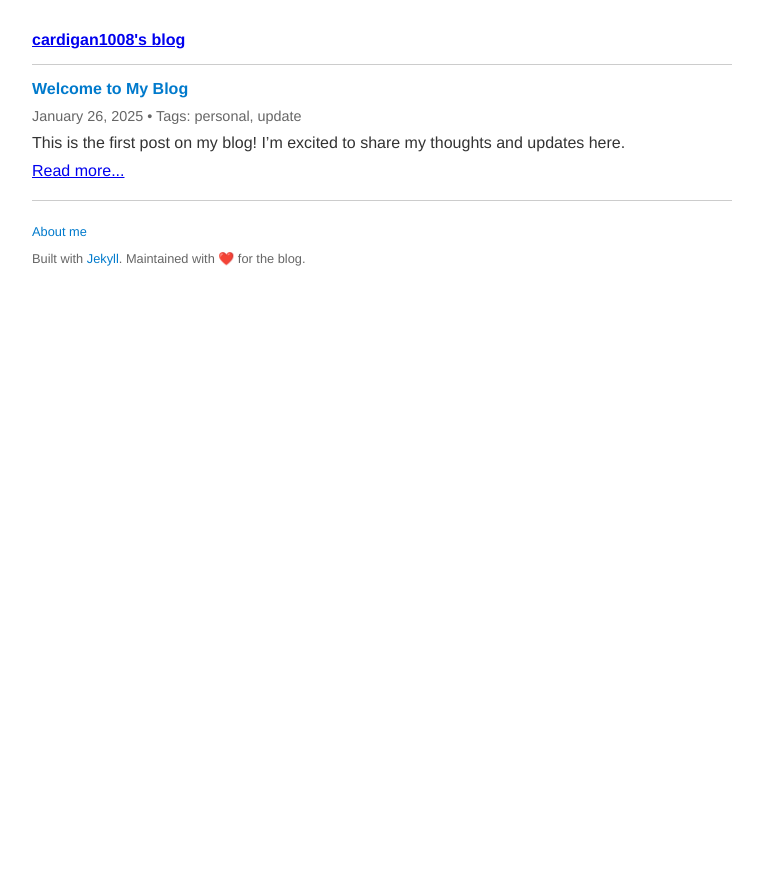
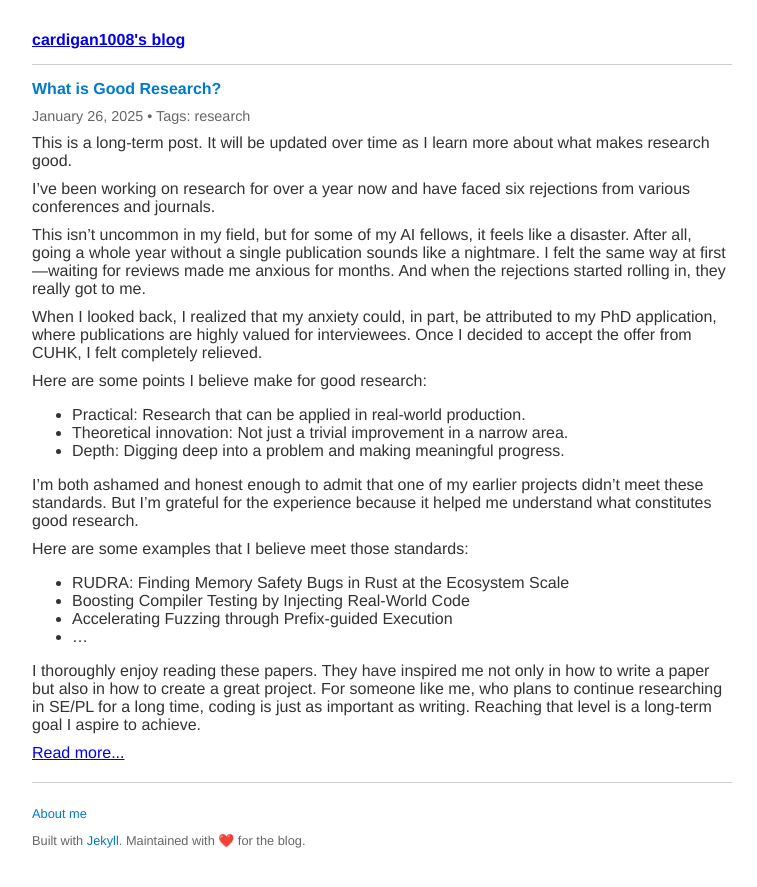
Before and after one commit to cardigan1008/cardigan1008.github.io, a Jekyll site: the page built from blog.md, in a window 1280 px wide. Shown: the top 887 px of the page, without its empty margins (258-1015 px from the left). Built offline with Jekyll 4.4.1, drawn with Linux system fonts in a browser that asks for light colours.

Commit message:
feat: blog-25-01-26

```diff
--- a/_config.yml
+++ b/_config.yml
@@ -59,4 +59,6 @@ exclude:
   - minimal-light.gemspec
   - html_source_file/
 
+# blog
 future: true
+excerpt_separator: <!--more-->
--- a/_posts/2025-01-26-welcome-to-my-blog.md
+++ /dev/null
@@ -1,9 +0,0 @@
----
-layout: post
-title: "Welcome to My Blog"
-date: 2025-01-26 10:00:00
-categories: [intro]
-tags: [personal, update]
----
-
-This is the first post on my blog! I'm excited to share my thoughts and updates here.
--- /dev/null
+++ b/_posts/2025-01-26-what-is-good-research.md
@@ -0,0 +1,32 @@
+---
+layout: post
+title: "What is Good Research?"
+date: 2025-01-26 21:44:00
+categories: [misc]
+tags: [research]
+---
+
+This is a long-term post. It will be updated over time as I learn more about what makes research good.
+
+I’ve been working on research for over a year now and have faced six rejections from various conferences and journals.
+
+This isn’t uncommon in my field, but for some of my AI fellows, it feels like a disaster. After all, going a whole year without a single publication sounds like a nightmare. I felt the same way at first—waiting for reviews made me anxious for months. And when the rejections started rolling in, they really got to me.
+
+When I looked back, I realized that my anxiety could, in part, be attributed to my PhD application, where publications are highly valued for interviewees. Once I decided to accept the offer from CUHK, I felt completely relieved.
+
+Here are some points I believe make for good research:
+
+- Practical: Research that can be applied in real-world production.
+- Theoretical innovation: Not just a trivial improvement in a narrow area.
+- Depth: Digging deep into a problem and making meaningful progress.
+
+I’m both ashamed and honest enough to admit that one of my earlier projects didn’t meet these standards. But I’m grateful for the experience because it helped me understand what constitutes good research.
+
+Here are some examples that I believe meet those standards:
+
+- RUDRA: Finding Memory Safety Bugs in Rust at the Ecosystem Scale
+- Boosting Compiler Testing by Injecting Real-World Code
+- Accelerating Fuzzing through Prefix-guided Execution
+- ...
+
+I thoroughly enjoy reading these papers. They have inspired me not only in how to write a paper but also in how to create a great project. For someone like me, who plans to continue researching in SE/PL for a long time, coding is just as important as writing. Reaching that level is a long-term goal I aspire to achieve.
```
Also changed, not shown: _drafts/2025-01-26-what-is-good-research.md (added, +32 -0 lines).
